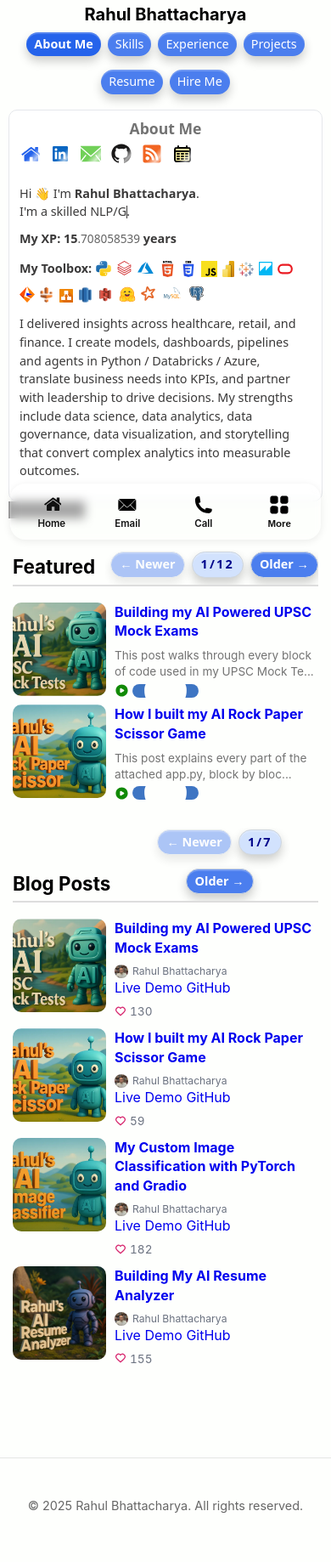
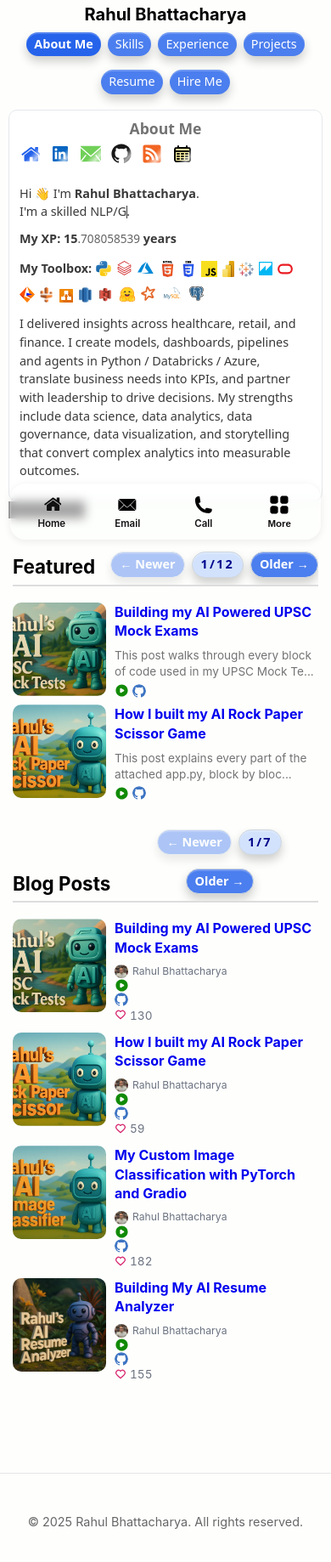
Before and after one commit to RahulBhattacharya1/RahulBhattacharya1.github.io, a Jekyll site: the page built from index.html, in a window 390 px wide, cut to the strip 255-2102 px from the top of the page. Shown: the top 1838 px of the strip at 85% size. Built offline with Jekyll 4.4.1, drawn with Linux system fonts in a browser that asks for light colours; the list of posts is cut into pages by our own code; grey boxes are pictures that could not be loaded.

Commit message:
Update index.html

```diff
--- a/index.html
+++ b/index.html
@@ -49,12 +49,12 @@ title: "Rahul's Portfolio"
             <div class="icon-links">
               {% if post.demo_link %}
                 <a class="btn-cta" href="{{ post.demo_link }}" target="_blank" rel="noopener">
-                  <img src="/assets/icons/play.svg" alt="Play Icon" style="height:17px; width: 17px !important; vertical-align:-0.46em; margin:0 2px 0 0;">
+                  <img src="/assets/icons/play.svg" alt="Play Icon" style="height:17px; width: 17px !important; vertical-align:-0.26em; margin:0 2px 0 0;">
                 </a>
               {% endif %}
               {% if post.github_link %}
                 <a class="btn-cta" href="{{ post.github_link }}" target="_blank" rel="noopener">
-                  <img src="/assets/icons/github.svg" alt="Github Icon" style="height:16px; width: 16px; vertical-align:-0.35em; margin:0 2px 0 0;">
+                  <img src="/assets/icons/github.svg" alt="Github Icon" style="height:16px; width: 16px !important; vertical-align:-0.35em; margin:0 2px 0 0;">
                 </a>
               {% endif %}
             </div>
@@ -118,15 +118,18 @@ title: "Rahul's Portfolio"
               <img src="/assets/images/avatar.webp" alt="Rahul" class="author-avatar">
               <span class="author-name">Rahul Bhattacharya</span>
             </div>
-            <div class="post-links">
+            <div class="icon-links">
               {% if post.demo_link %}
-                <a class="demo-link" href="{{ post.demo_link }}" target="_blank" rel="noopener">Live Demo</a>
+                <a class="btn-cta" href="{{ post.demo_link }}" target="_blank" rel="noopener">
+                  <img src="/assets/icons/play.svg" alt="Play Icon" style="height:17px; width: 17px !important; vertical-align:-0.26em; margin:0 2px 0 0;">
+                </a>
               {% endif %}
               {% if post.github_link %}
-                <a class="github-link" href="{{ post.github_link }}" target="_blank" rel="noopener">GitHub</a>
+                <a class="btn-cta" href="{{ post.github_link }}" target="_blank" rel="noopener">
+                  <img src="/assets/icons/github.svg" alt="Github Icon" style="height:16px; width: 16px !important; vertical-align:-0.35em; margin:0 2px 0 0;">
+                </a>
               {% endif %}
-            </div>
-            <div class="post-stats">
+              <span class="post-stats">
               <button
                 class="btn btn--like btn--like--mini"
                 type="button"
@@ -143,8 +146,8 @@ title: "Rahul's Portfolio"
                 </span>
                 <span class="count"></span>
               </button>
+            </span>
             </div>
-
 
           </div>
         </li>
@@ -447,33 +450,6 @@ title: "Rahul's Portfolio"
 
   #featured-strip .post-item[style*="display: none"] { display: none !important; }
 
-  /* the row that holds the Live Demo / GitHub icons */
-  .icon-links{
-    display:flex;
-    align-items:center;   /* prevent stretch */
-    gap:8px;
-    flex-wrap:wrap;
-  }
-
-  /* each icon link */
-  .icon-links a{
-    display:inline-flex;  /* keep icon + label tight */
-    align-items:center;
-    gap:6px;
-    flex:0 0 auto;        /* don't grow */
-    width:auto;           /* override any width:100% */
-    padding:0;
-    line-height:1.1;
-  }
-
-  /* the svg icons themselves */
-  .icon-links svg{
-    width:18px;
-    height:18px;
-    aspect-ratio:1 / 1;
-    flex:0 0 auto;
-  }
-
 }
 
 /* Author row under snippets */
```
